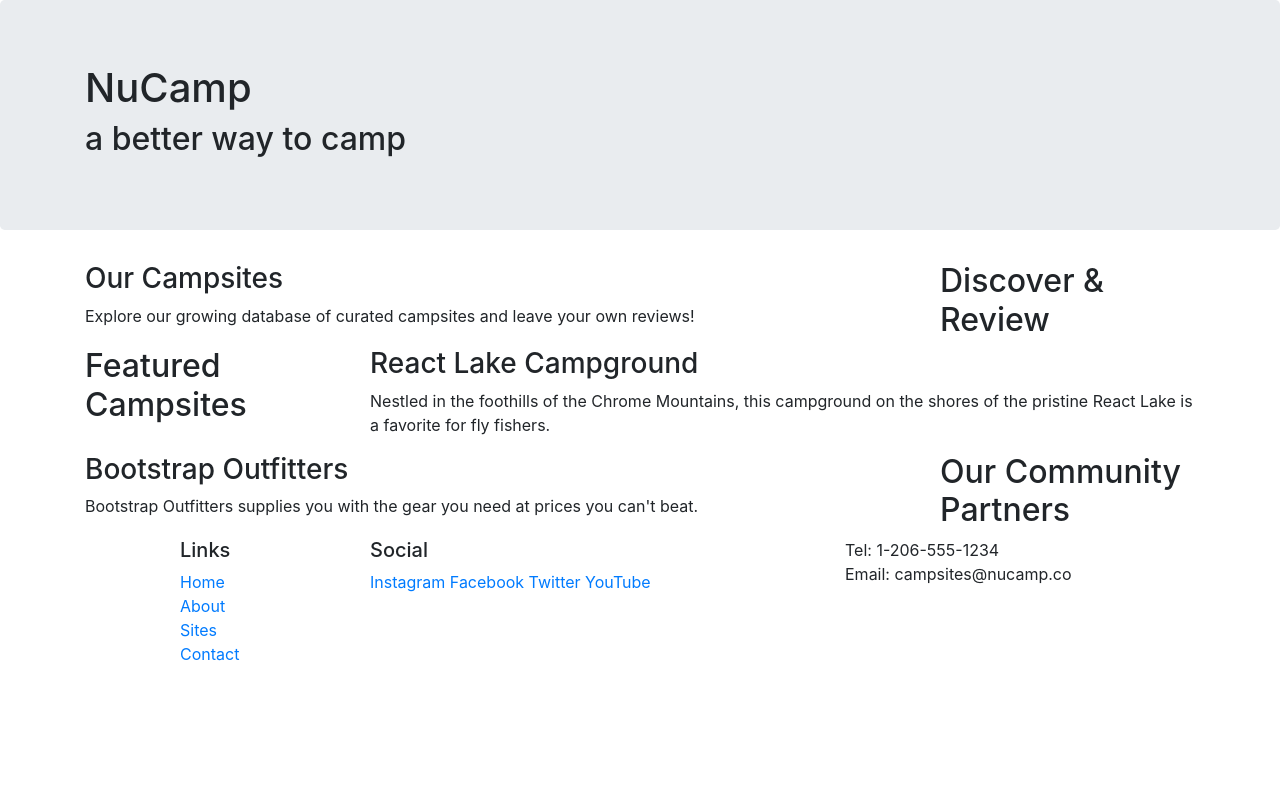
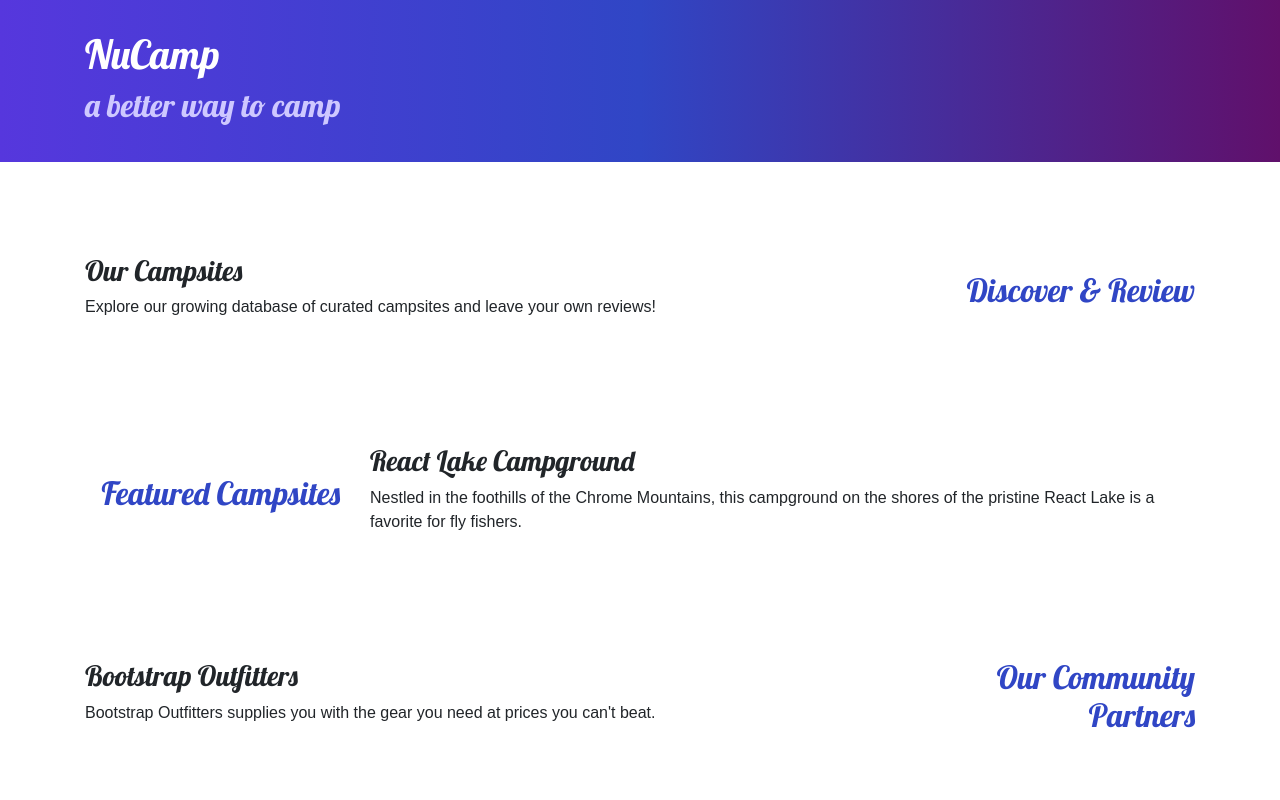
Before and after one commit to kurtreyn/nucampsite, a website: page index.html in a window 1280 px wide. Shown: the top 800 px of the page. Drawn offline with nearby package versions, Linux system fonts and the light colour scheme.

Commit message:
adding custom styles

```diff
--- /dev/null
+++ b/css/styles.css
@@ -0,0 +1,32 @@
+body {
+  font-family: 'Open-Sans', sans-serif;
+}
+
+h1,h2,h3 {
+  font-family: 'Lobster', cursive;
+}
+
+h2 {
+  color: #3046c5;
+}
+
+header h2 {
+  color: #cec8ff;
+}
+
+footer {
+  background-image: linear-gradient(#CEC8FF, white);
+  padding: 20px 0;
+}
+
+.jumbotron {
+  padding: 30px;
+  background-image: linear-gradient(to right, #5637DD, #3046C5, #60106B);
+  color: white;
+}
+
+.row-content {
+  padding: 50px 0;
+  border-bottom: : 1px ridge;
+  min-height: 200px;
+}
--- a/index.html
+++ b/index.html
@@ -10,12 +10,17 @@
       rel="stylesheet"
       href="node_modules/bootstrap/dist/css/bootstrap.min.css"
     />
-
+    <!-- Additional CSS must be placed after Bootstrap CSS -->
+    <link
+      rel="stylesheet"
+      href="https://fonts.googleapis.com/css?family=Lobster|Open+Sans"
+    />
+    <link rel="stylesheet" href="css/styles.css" />
     <title>NuCamp: A Better Way To Camp</title>
   </head>
 
   <body>
-    <header class="jumbotron">
+    <header class="jumbotron jumbotron-fluid">
       <div class="container">
         <div class="row">
           <div class="col">
@@ -27,9 +32,9 @@
     </header>
 
     <div class="container">
-      <div class="row">
+      <div class="row row-content align-items-center">
         <div class="col-sm-4 order-sm-last col-md-3">
-          <h2>Discover & Review</h2>
+          <h2 class="text-sm-right">Discover & Review</h2>
         </div>
         <div class="col">
           <h3>Our Campsites</h3>
@@ -40,9 +45,9 @@
         </div>
       </div>
 
-      <div class="row">
+      <div class="row row-content align-items-center">
         <div class="col-sm-4 col-md-3">
-          <h2>Featured Campsites</h2>
+          <h2 class="text-sm-right">Featured Campsites</h2>
         </div>
         <div class="col">
           <h3>React Lake Campground</h3>
@@ -53,9 +58,9 @@
         </div>
       </div>
 
-      <div class="row">
+      <div class="row row-content align-items-center">
         <div class="col-sm-4 order-sm-last col-md-3">
-          <h2>Our Community Partners</h2>
+          <h2 class="text-sm-right">Our Community Partners</h2>
         </div>
         <div class="col">
           <h3>Bootstrap Outfitters</h3>
@@ -81,14 +86,14 @@
               <li><a href="#">Contact</a></li>
             </ul>
           </div>
-          <div class="col-6 col-sm-5">
+          <div class="col-6 col-sm-5 text-center">
             <h5>Social</h5>
             <a href="http://instagram.com/">Instagram</a>
             <a href="http://facebook.com/">Facebook</a>
             <a href="http://twitter.com/">Twitter</a>
             <a href="http://youtube.com/">YouTube</a>
           </div>
-          <div class="col-sm-4">
+          <div class="col-sm-4 text-center">
             Tel: 1-206-555-1234<br />
             Email: campsites@nucamp.co
           </div>
```
Also changed, not shown: 1 other file.
